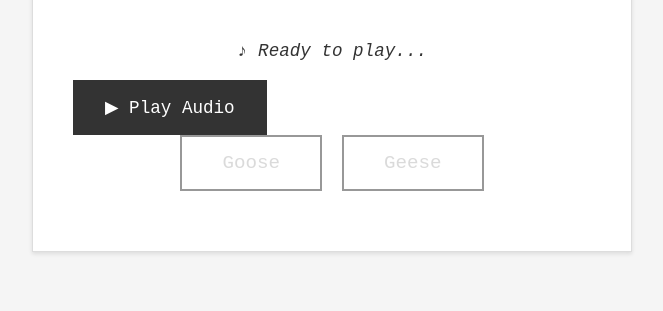
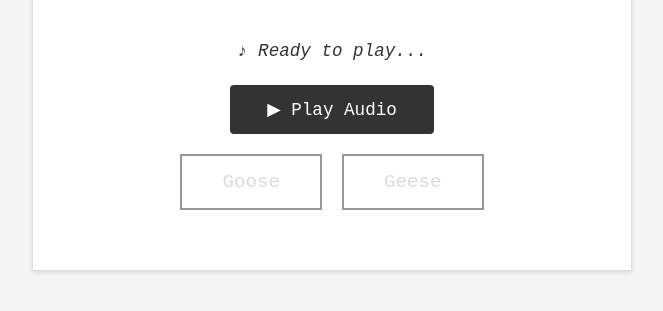
Before and after one commit to charlie86/gooseorgeese, a plain HTML site: page index.html in a window 1280 px wide. Both pictures are taken after a click on the button "Play Random Song". Shown: the part 221-532 px from the top of the page, without its empty margins (308-971 px from the left). Drawn offline with Linux system fonts and the light colour scheme.

Commit message:
Improve play button styling and centering

```diff
--- a/style.css
+++ b/style.css
@@ -61,6 +61,24 @@ h1 {
     position: relative;
 }
 
+#play-audio {
+    margin: 20px auto;
+    display: block;
+    min-width: 160px;
+    font-size: 1.1em;
+    padding: 12px 35px;
+    border-radius: 4px;
+    transition: all 0.2s ease;
+}
+
+#play-audio:hover {
+    transform: translateY(-1px);
+    box-shadow: 0 2px 8px rgba(0,0,0,0.15);
+}
+
+#play-audio:active {
+    transform: translateY(0);
+}
 
 #youtube-player {
     position: absolute;
@@ -105,12 +123,19 @@ h1 {
     color: white;
     border: 2px solid #333;
     cursor: pointer;
-    transition: all 0.2s;
+    transition: all 0.2s ease;
+    border-radius: 4px;
 }
 
 .primary-btn:hover {
-    background: white;
-    color: #333;
+    background: #444;
+    border-color: #444;
+    transform: translateY(-1px);
+    box-shadow: 0 2px 8px rgba(0,0,0,0.2);
+}
+
+.primary-btn:active {
+    transform: translateY(0);
 }
 
 .result {
```
